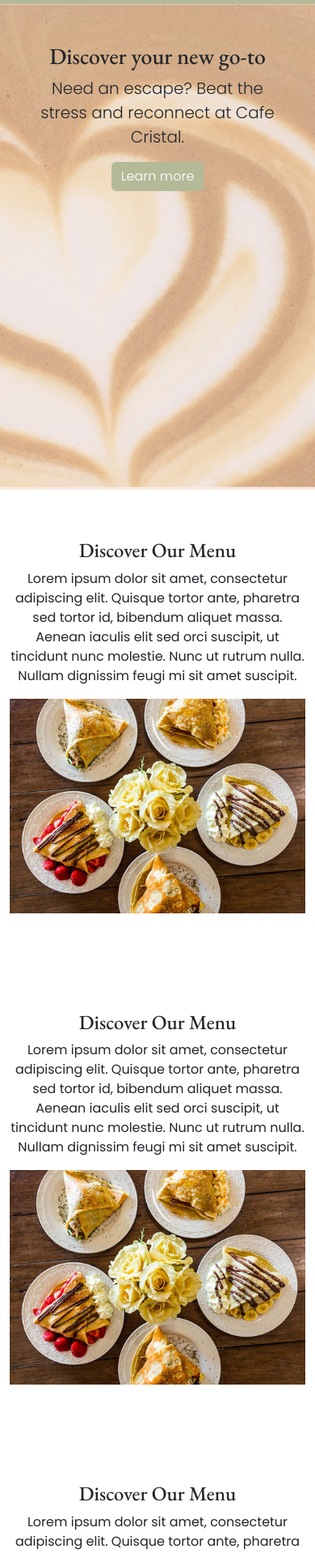
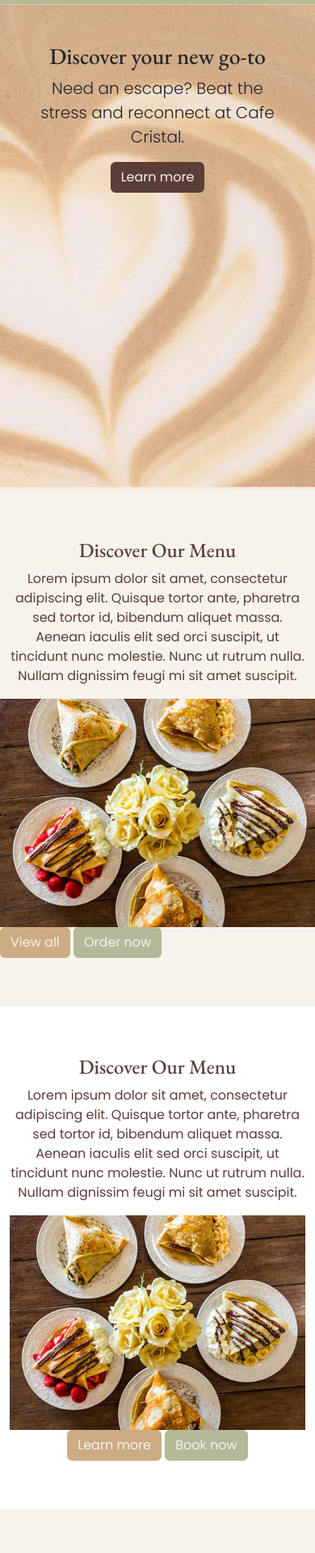
Before and after one commit to bean0036/final-assignment, a plain HTML site: page index.html in a window 390 px wide. Shown: the part 51-1969 px from the top of the page at 81% size. Drawn offline with nearby package versions, Linux system fonts and the light colour scheme.

Commit message:
update all pages

```diff
--- a/css/style.css
+++ b/css/style.css
@@ -17,11 +17,31 @@
 .btn-primary {
     --bs-btn-color: var(--bs-light);
     --bs-btn-bg: var(--bs-primary);
-    --bs-btn-border-color: var(--primary);
+    --bs-btn-border-color: var(--bs-primary);
 
-    --bs-btn-hover-color: var(--primary);
-    --bs-btn-hover-bg: var(--bs-light);
-    --bs-btn-hover-border-color: var(--light);
+    --bs-btn-hover-color: var(--bs-primary);
+    --bs-btn-hover-bg: var(--bs-dark);
+    --bs-btn-hover-border-color: var(--bs-dark);
+}
+
+.btn-dark {
+    --bs-btn-color: var(--bs-light);
+    --bs-btn-bg: var(--bs-dark);
+    --bs-btn-border-color: var(--bs-dark);
+
+    --bs-btn-hover-color: var(--bs-light);
+    --bs-btn-hover-bg: var(--bs-primary);
+    --bs-btn-hover-border-color: var(--bs-primary);
+}
+
+.btn-secondary {
+    --bs-btn-color: var(--bs-light);
+    --bs-btn-bg: var(--bs-secondary);
+    --bs-btn-border-color: var(--bs-secondary);
+
+    --bs-btn-hover-color: var(--bs-secondary);
+    --bs-btn-hover-bg: var(--bs-dark);
+    --bs-btn-hover-border-color: var(--bs-dark);
 }
 
 .navbar-brand {
@@ -37,7 +57,7 @@ h1, h2, h3 {
 }
 
 #hero {
-  height: 800px;
+  height: 500px;
   background-color: #E4E6DB;
   background-image: url(../images/home-hero.jpg);
   background-repeat: no-repeat;
--- a/index.html
+++ b/index.html
@@ -22,7 +22,7 @@
       <nav class="navbar navbar-expand-lg navbar-primary bg-primary">
         <div class="container-fluid px-lg-5 mx-lg-5">
          <img src="images/header-logo.png" class="img-fluid" width="35" height="auto" alt="Cafe Cristal logo">
-         <a class="navbar-brand me-auto px-1" href="#">Cafe Cristal</a>
+         <a class="navbar-brand me-auto px-1" href="index.html">Cafe Cristal</a>
           <button class="navbar-toggler" type="button" data-bs-toggle="collapse" data-bs-target="#navbarNavAltMarkup" aria-controls="navbarNavAltMarkup" aria-expanded="false" aria-label="Toggle navigation">
             <span class="navbar-toggler-icon"></span>
           </button>
@@ -60,13 +60,31 @@
             <div class="container text-center mx-4">
               <h1 class="mx-lg-5 px-lg-5">Discover your new go-to</h1>
               <p class="lead mx-lg-5 px-lg-5">Need an escape? Beat the stress and reconnect at Cafe Cristal.</p>
-              <button type="button" class="btn btn-primary">Learn more</button>
+              <button type="button" class="btn btn-dark">Learn more</button>
             </div>
           </div>
         </div>
       </section>
 
-      <section>
+      <section class="bg-light text-dark">
+
+        <div class="container text-center col-sm-12 col-lg-6">
+          <h2>Discover Our Menu</h2>
+          <p>Lorem ipsum dolor sit amet, consectetur adipiscing elit. Quisque tortor ante, pharetra sed tortor id, bibendum aliquet massa. Aenean iaculis elit sed orci suscipit, ut tincidunt nunc molestie. Nunc ut rutrum nulla. Nullam dignissim feugi mi sit amet suscipit. </p>
+        </div>
+
+        <div class="row col-sm-12 col-lg-6">
+              <img src="images/home-menu.jpg" alt="family enjoying dinner" class="img-fluid">
+        </div>
+
+        <div>
+          <button type="button" class="btn btn-secondary">View all</button>
+          <button type="button" class="btn btn-primary">Order now</button>
+        </div>
+
+      </section>
+
+      <section class="text-dark">
         <div class="container text-center">
           <h2>Discover Our Menu</h2>
           <p>Lorem ipsum dolor sit amet, consectetur adipiscing elit. Quisque tortor ante, pharetra sed tortor id, bibendum aliquet massa. Aenean iaculis elit sed orci suscipit, ut tincidunt nunc molestie. Nunc ut rutrum nulla. Nullam dignissim feugi mi sit amet suscipit. </p>
@@ -75,30 +93,15 @@
               <img src="images/home-menu.jpg" alt="family enjoying dinner" class="img-fluid">
             </div>
           </div>
+          <button type="button" class="btn btn-secondary">Learn more</button>
+          <button type="button" class="btn btn-primary">Book now</button>
         </div>
       </section>
 
-      <section>
+      <section class="bg-light text-dark">
         <div class="container text-center">
-          <h2>Discover Our Menu</h2>
-          <p>Lorem ipsum dolor sit amet, consectetur adipiscing elit. Quisque tortor ante, pharetra sed tortor id, bibendum aliquet massa. Aenean iaculis elit sed orci suscipit, ut tincidunt nunc molestie. Nunc ut rutrum nulla. Nullam dignissim feugi mi sit amet suscipit. </p>
-          <div class="row">
-            <div class="col-sm-12 col-lg-6 order-2 order-lg-1">
-              <img src="images/home-menu.jpg" alt="family enjoying dinner" class="img-fluid">
-            </div>
-          </div>
-        </div>
-      </section>
+          <h2>Gallery</h2>
 
-            <section>
-        <div class="container text-center">
-          <h2>Discover Our Menu</h2>
-          <p>Lorem ipsum dolor sit amet, consectetur adipiscing elit. Quisque tortor ante, pharetra sed tortor id, bibendum aliquet massa. Aenean iaculis elit sed orci suscipit, ut tincidunt nunc molestie. Nunc ut rutrum nulla. Nullam dignissim feugi mi sit amet suscipit. </p>
-          <div class="row">
-            <div class="col-sm-12 col-lg-6 order-2 order-lg-1">
-              <img src="images/home-menu.jpg" alt="family enjoying dinner" class="img-fluid">
-            </div>
-          </div>
         </div>
       </section>
 
```
Also changed, not shown: about-us.html (+1 -1 lines), booking.html (+1 -1 lines), events.html (+1 -1 lines), menu.html (+25 -2 lines).
